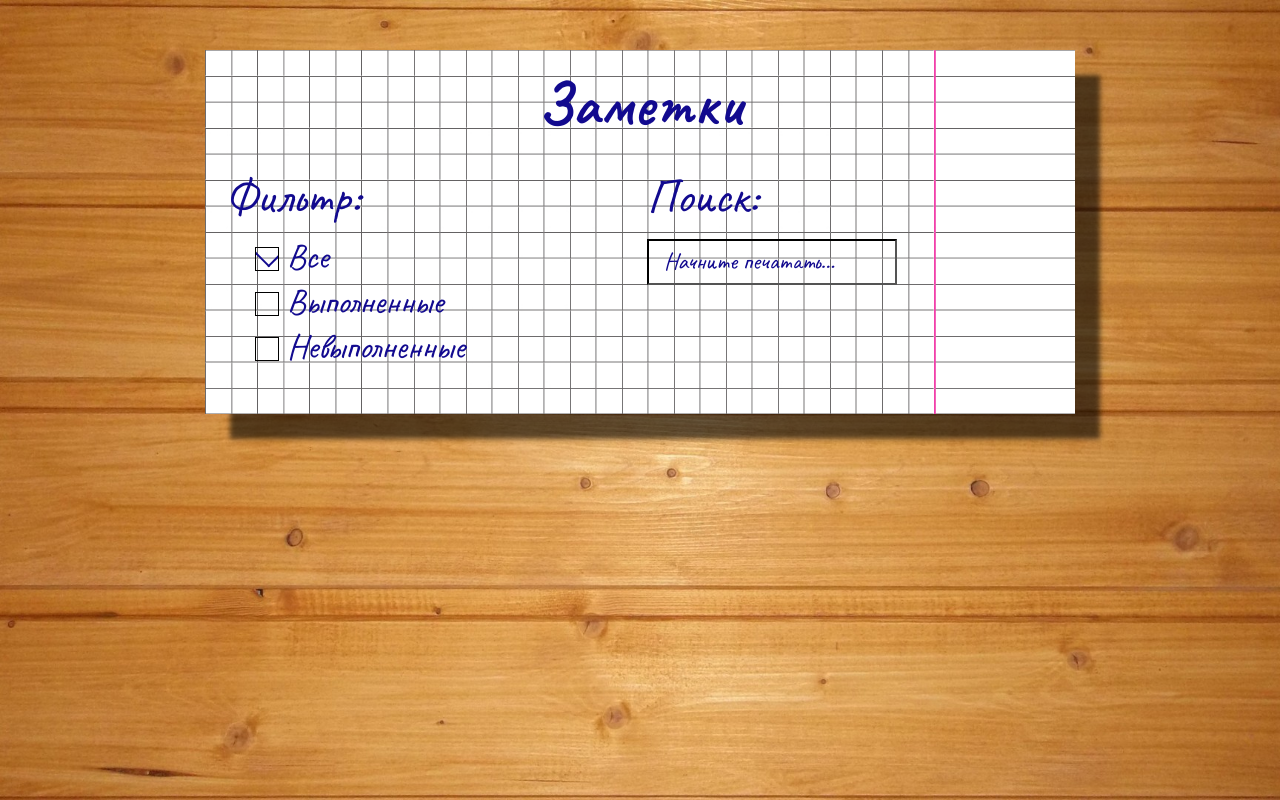
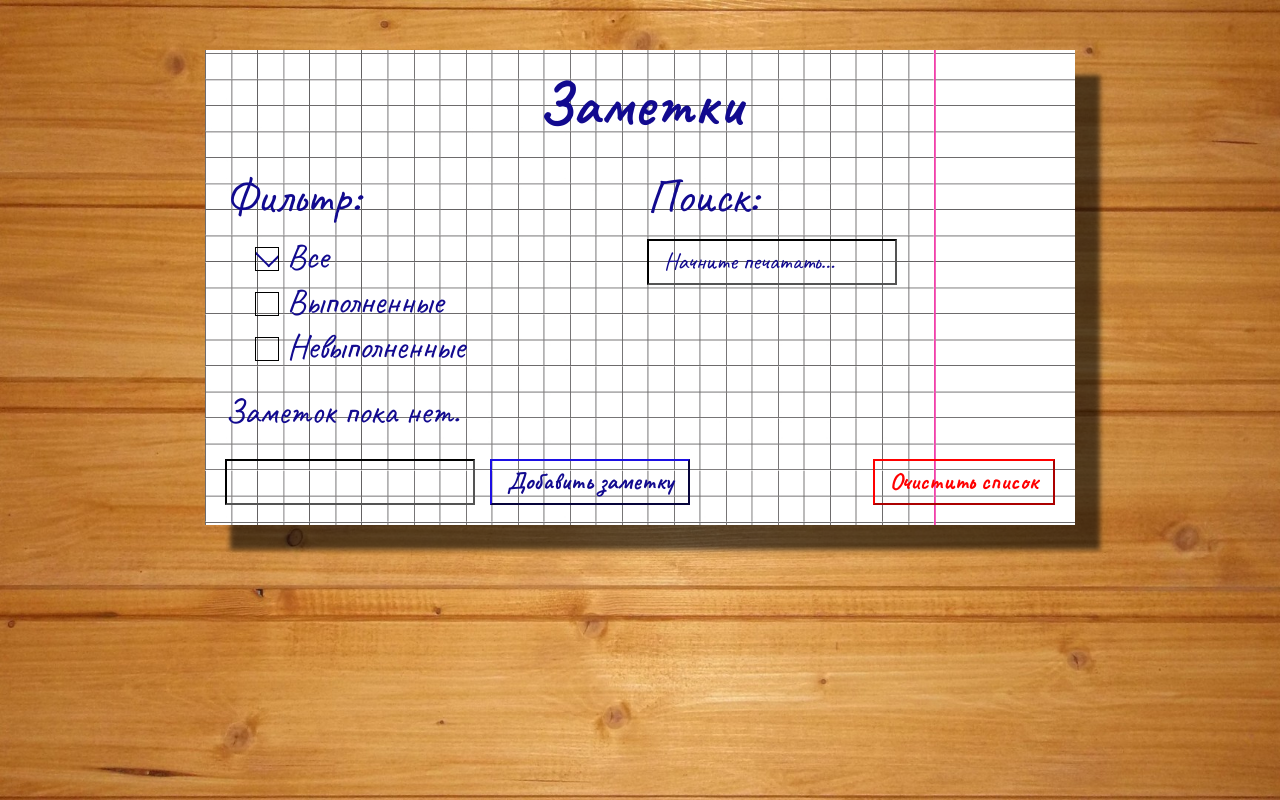
Before and after one commit to NikAndreev/notes, a React (Create React App) app: page / in a window 1280 px wide. Built offline with nearby package versions, Linux system fonts and the light colour scheme.

Commit message:
добавление, удаление, вывод

```diff
--- a/src/App.js
+++ b/src/App.js
@@ -1,11 +1,26 @@
 import React, {useState} from "react";
 import Filter from './сomponents/Filter'
 import Search from './сomponents/Search'
+import Form from './сomponents/Form'
+import Items from './сomponents/Items'
 import './scss/template.scss'
 
 function App() {
   const [filter, setFilter] = useState('all')
   const [search, setSearch] = useState('')
+  const [items, setItems] = useState([])
+
+  const createItem = (item) => {
+    setItems([...items, item])
+  }
+
+  const removeItem = (item) => {
+    setItems(items.filter(i => i.id !== item.id))
+  }
+
+  const clear = () => {
+    setItems([])
+  }
 
   return (
     <div className="container">
@@ -21,6 +36,14 @@ function App() {
             setSearch={setSearch}
           />
         </div>
+        <Items
+          items={items}
+          remove={removeItem}
+        />
+        <Form
+          create={createItem}
+          clear={clear}
+        />
       </section>
     </div>
   );
--- a/src/scss/forms/forms.scss
+++ b/src/scss/forms/forms.scss
@@ -112,12 +112,7 @@
     }
   }
 
-	&__native:checked ~ .checkbox__text{
-		text-decoration: line-through;
-		text-decoration-color: $red;
-
-		&--no-line {
-			text-decoration: none;
-		}
+	&--line &__native:checked ~ .checkbox__text{
+		text-decoration: line-through $red;
 	}
 }
--- a/src/scss/layouts/to-do.scss
+++ b/src/scss/layouts/to-do.scss
@@ -181,47 +181,15 @@
 			outline: none;
 			width: 36px;
 			height: 36px;
-			position: relative;
 			cursor: pointer;
+			color: $blue;
+			font-size: 36px;
+			line-height: 1;
+			text-align: center;
 
 			&:hover {
 				background: $blue;
-
-				&::before {
-					background: $white;
-				}
-
-				&::after {
-					border-color: $white;
-				}
-			}
-
-			&::before,
-			&::after {
-				content: '';
-				position: absolute;
-				left: 50%;
-			}
-
-			&::before {
-				width: 2px;
-				height: 24px;
-				background: $blue;
-				top: 50%;
-				transform: translate(-50%, -50%);
-			}
-
-			&::after {
-				width: 10px;
-				height: 10px;
-				border-top: 2px solid $blue;
-				border-left: 2px solid $blue;
-				top: 5px;
-				transform: translate(-50%, 0) rotate(45deg);
-			}
-
-			&:last-child {
-				transform: rotate(180deg);
+				color: $white;
 			}
 		}
 	}
--- a/src/сomponents/Filter.js
+++ b/src/сomponents/Filter.js
@@ -38,7 +38,7 @@ const Filter = ({filter, setFilter}) => {
                   className="checkbox__custom"
                 >
                 </button>
-                <span className="checkbox__text checkbox__text--no-line">
+                <span className="checkbox__text">
                   {item.text}
                 </span>
               </label>
--- /dev/null
+++ b/src/сomponents/Form.js
@@ -0,0 +1,63 @@
+import React, {useState} from "react";
+
+const Form = ({create, clear}) => {
+  const [item, setItem] = useState({
+    title: ''
+  })
+
+  const [isError, setIsError] = useState(false)
+
+  const onSubmit = e => {
+    e.preventDefault()
+
+    if (item.title) {
+      setIsError(false)
+      create({
+        ...item,
+        id: Date.now(),
+        createdAt: new Date(),
+        isCompleted: false
+      })
+      setItem({
+        title: ''
+      })
+    } else {
+      setIsError(true)
+    }
+  }
+
+  const onСlear = () => {
+    if (window.confirm('Вы уверены, что хотите очистить список?')) {
+      clear()
+    }
+  }
+
+  return (
+    <form
+      className="to-do__form"
+      onSubmit={onSubmit}
+    >
+      <input
+        type="text"
+        className={isError ? 'input to-do__input error' : 'input to-do__input'}
+        value={item.title}
+        onChange={e => setItem({...item, title: e.target.value})}
+      />
+      <button
+        type="submit"
+        className="btn btn--blue to-do__add"
+      >
+        Добавить заметку
+      </button>
+      <button
+        type="button"
+        className="btn btn--red to-do__delete"
+        onClick={onСlear}
+      >
+        Очистить список
+      </button>
+    </form>
+  )
+}
+
+export default Form
--- /dev/null
+++ b/src/сomponents/Item.js
@@ -0,0 +1,47 @@
+const Item = ({item, remove}) => {
+  const onRemove = () => {
+    if (window.confirm('Вы уверены, что хотите удалить?')) {
+      remove(item)
+    }
+  }
+
+  return (
+    <li className="to-do__item">
+      <label className="checkbox checkbox--line to-do__item-checkbox">
+        <input
+          type="checkbox"
+          className="checkbox__native"
+        />
+        <button
+          type="button"
+          className="checkbox__custom"
+        >
+        </button>
+        <span className="checkbox__text">
+          {item.title}
+        </span>
+      </label>
+      <span className="to-do__item-arrows">
+        <button
+          className="to-do__item-arrow"
+        >
+          🠕
+        </button>
+        <button
+          className="to-do__item-arrow"
+        >
+          🠗
+        </button>
+      </span>
+      <button
+        type="button"
+        className="to-do__item-delete"
+        onClick={onRemove}
+      >
+        Удалить
+      </button>
+    </li>
+  )
+}
+
+export default Item
--- /dev/null
+++ b/src/сomponents/Items.js
@@ -0,0 +1,27 @@
+import Item from './Item'
+
+const Items = ({items, remove}) => {
+  if (items.length) {
+    return (
+      <ul className="to-do__list">
+        {
+          items.map(item =>
+            <Item
+              key={item.id}
+              item={item}
+              remove={remove}
+            />
+          )
+        }
+      </ul>
+    )
+  } else {
+    return (
+      <div className="to-do__message">
+        Заметок пока нет.
+      </div>
+    )
+  }
+}
+
+export default Items
```
